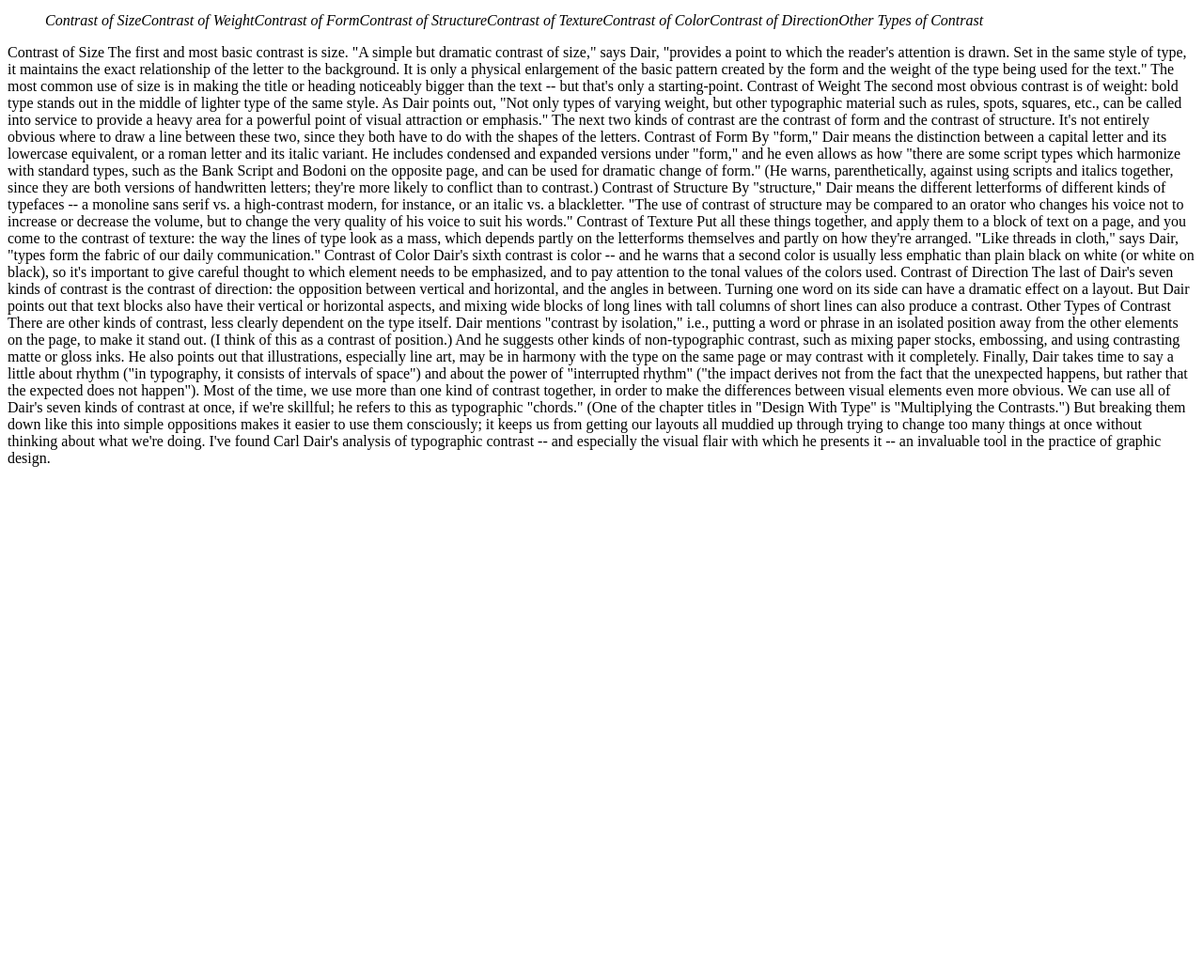
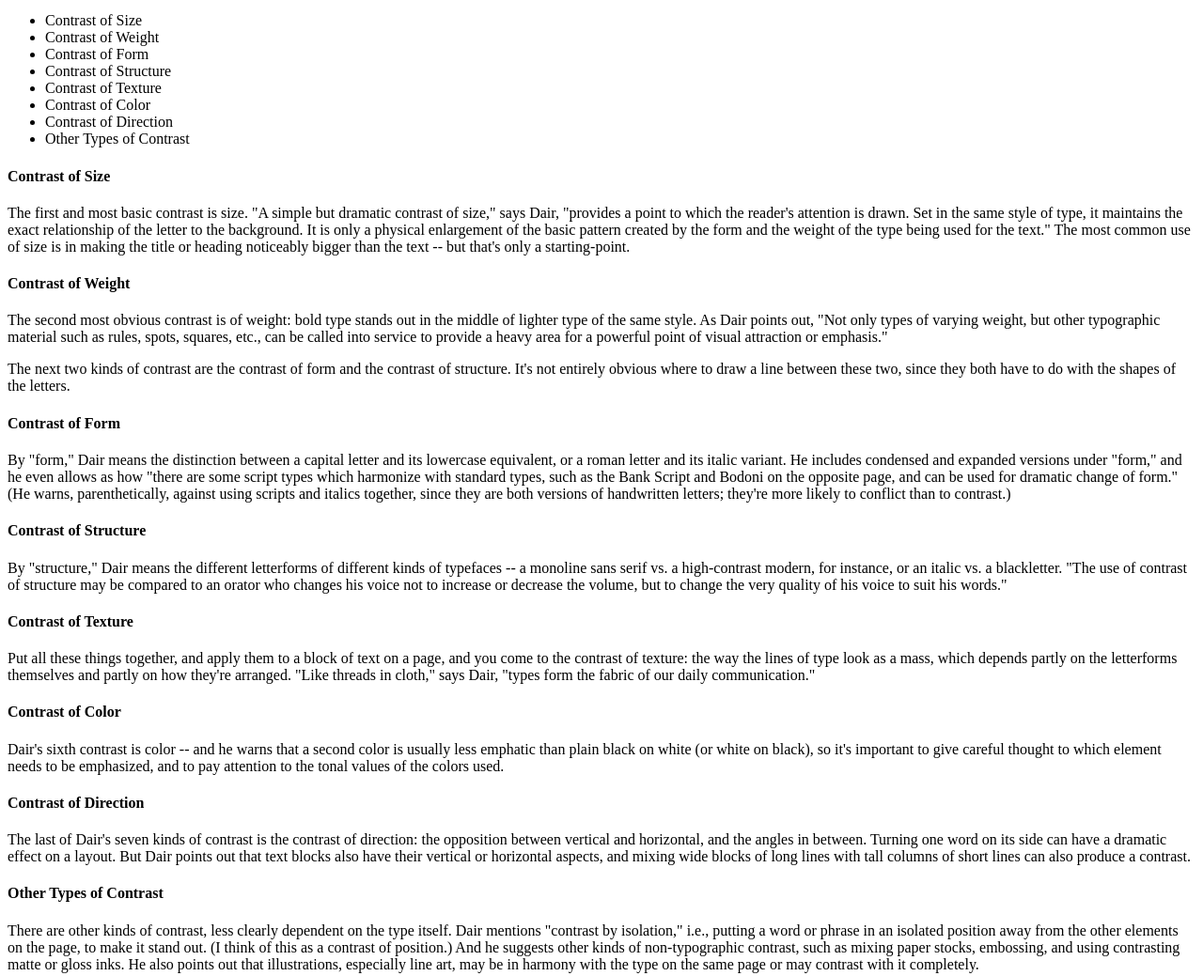
Before and after one commit to i-alexis/carl-dair, a plain HTML site: page index.html in a window 1280 px wide. Shown: the part 802-1841 px from the top of the page at 94% size. Before the commit the page ends 1307 px from the top, so only its background shows below. Drawn offline with Linux system fonts and the light colour scheme.

Commit message:
Update index.html

```diff
--- a/index.html
+++ b/index.html
@@ -16,48 +16,39 @@
         <h3>Seven Kinds of Contrast</h3>
         <p>Dair first explains the "elements of harmony" (a consistent relationship between the black strokes of the letters on a page and the space around them; and any rules, frames, or decorations being similar in style to the type), then goes on to show seven different kinds of contrast. He emphasizes that in any kind of differentiation, it's important to make the contrast obvious -- not just a slight change, an almost imperceptible variation, but a really big, obvious difference between the contrasting elements.</p>
             <ul>
-                <i>Contrast of Size</i><i>Contrast of Weight</i><i>Contrast of Form</i><i>Contrast of Structure</i><i>Contrast of Texture</i><i>Contrast of Color</i><i>Contrast of Direction</i><i>Other Types of Contrast</i>
+                <li>Contrast of Size</li>
+                <li>Contrast of Weight</li>
+                <li>Contrast of Form</li>
+                <li>Contrast of Structure</li>
+                <li>Contrast of Texture</li>
+                <li>Contrast of Color</li>
+                <li>Contrast of Direction</li>
+                <li>Other Types of Contrast</li>
             </ul>
-
-
-Contrast of Size
-
-The first and most basic contrast is size. "A simple but dramatic contrast of size," says Dair, "provides a point to which the reader's attention is drawn. Set in the same style of type, it maintains the exact relationship of the letter to the background. It is only a physical enlargement of the basic pattern created by the form and the weight of the type being used for the text." The most common use of size is in making the title or heading noticeably bigger than the text -- but that's only a starting-point.
-
-Contrast of Weight
-
-The second most obvious contrast is of weight: bold type stands out in the middle of lighter type of the same style. As Dair points out, "Not only types of varying weight, but other typographic material such as rules, spots, squares, etc., can be called into service to provide a heavy area for a powerful point of visual attraction or emphasis."
-
-The next two kinds of contrast are the contrast of form and the contrast of structure. It's not entirely obvious where to draw a line between these two, since they both have to do with the shapes of the letters.
-
-
-Contrast of Form
-
-By "form," Dair means the distinction between a capital letter and its lowercase equivalent, or a roman letter and its italic variant. He includes condensed and expanded versions under "form," and he even allows as how "there are some script types which harmonize with standard types, such as the Bank Script and Bodoni on the opposite page, and can be used for dramatic change of form." (He warns, parenthetically, against using scripts and italics together, since they are both versions of handwritten letters; they're more likely to conflict than to contrast.)
-
-Contrast of Structure
-
-By "structure," Dair means the different letterforms of different kinds of typefaces -- a monoline sans serif vs. a high-contrast modern, for instance, or an italic vs. a blackletter. "The use of contrast of structure may be compared to an orator who changes his voice not to increase or decrease the volume, but to change the very quality of his voice to suit his words."
-
-Contrast of Texture
-
-Put all these things together, and apply them to a block of text on a page, and you come to the contrast of texture: the way the lines of type look as a mass, which depends partly on the letterforms themselves and partly on how they're arranged. "Like threads in cloth," says Dair, "types form the fabric of our daily communication."
-
-
-Contrast of Color
-
-Dair's sixth contrast is color -- and he warns that a second color is usually less emphatic than plain black on white (or white on black), so it's important to give careful thought to which element needs to be emphasized, and to pay attention to the tonal values of the colors used.
-
-Contrast of Direction
-
-The last of Dair's seven kinds of contrast is the contrast of direction: the opposition between vertical and horizontal, and the angles in between. Turning one word on its side can have a dramatic effect on a layout. But Dair points out that text blocks also have their vertical or horizontal aspects, and mixing wide blocks of long lines with tall columns of short lines can also produce a contrast.
-
-Other Types of Contrast
-
-There are other kinds of contrast, less clearly dependent on the type itself. Dair mentions "contrast by isolation," i.e., putting a word or phrase in an isolated position away from the other elements on the page, to make it stand out. (I think of this as a contrast of position.) And he suggests other kinds of non-typographic contrast, such as mixing paper stocks, embossing, and using contrasting matte or gloss inks. He also points out that illustrations, especially line art, may be in harmony with the type on the same page or may contrast with it completely.
-
-Finally, Dair takes time to say a little about rhythm ("in typography, it consists of intervals of space") and about the power of "interrupted rhythm" ("the impact derives not from the fact that the unexpected happens, but rather that the expected does not happen").
-
-Most of the time, we use more than one kind of contrast together, in order to make the differences between visual elements even more obvious. We can use all of Dair's seven kinds of contrast at once, if we're skillful; he refers to this as typographic "chords." (One of the chapter titles in "Design With Type" is "Multiplying the Contrasts.") But breaking them down like this into simple oppositions makes it easier to use them consciously; it keeps us from getting our layouts all muddied up through trying to change too many things at once without thinking about what we're doing. I've found Carl Dair's analysis of typographic contrast -- and especially the visual flair with which he presents it -- an invaluable tool in the practice of graphic design.
+        <h4>Contrast of Size</h4>
+        <p>The first and most basic contrast is size. "A simple but dramatic contrast of size," says Dair, "provides a point to which the reader's attention is drawn. Set in the same style of type, it maintains the exact relationship of the letter to the background. It is only a physical enlargement of the basic pattern created by the form and the weight of the type being used for the text." The most common use of size is in making the title or heading noticeably bigger than the text -- but that's only a starting-point.</p>
+        <h4>Contrast of Weight</h4>
+        <p>The second most obvious contrast is of weight: bold type stands out in the middle of lighter type of the same style. As Dair points out, "Not only types of varying weight, but other typographic material such as rules, spots, squares, etc., can be called into service to provide a heavy area for a powerful point of visual attraction or emphasis."
+        </p>
+        <p>The next two kinds of contrast are the contrast of form and the contrast of structure. It's not entirely obvious where to draw a line between these two, since they both have to do with the shapes of the letters.
+        </p>
+        <h4>Contrast of Form</h4>
+        <p>By "form," Dair means the distinction between a capital letter and its lowercase equivalent, or a roman letter and its italic variant. He includes condensed and expanded versions under "form," and he even allows as how "there are some script types which harmonize with standard types, such as the Bank Script and Bodoni on the opposite page, and can be used for dramatic change of form." (He warns, parenthetically, against using scripts and italics together, since they are both versions of handwritten letters; they're more likely to conflict than to contrast.)
+        </p>
+        <h4>Contrast of Structure</h4>
+        <p>By "structure," Dair means the different letterforms of different kinds of typefaces -- a monoline sans serif vs. a high-contrast modern, for instance, or an italic vs. a blackletter. "The use of contrast of structure may be compared to an orator who changes his voice not to increase or decrease the volume, but to change the very quality of his voice to suit his words."
+        </p>
+        <h4>Contrast of Texture</h4>
+        <p>Put all these things together, and apply them to a block of text on a page, and you come to the contrast of texture: the way the lines of type look as a mass, which depends partly on the letterforms themselves and partly on how they're arranged. "Like threads in cloth," says Dair, "types form the fabric of our daily communication."
+        </p>
+        <h4>Contrast of Color</h4>
+        <p>Dair's sixth contrast is color -- and he warns that a second color is usually less emphatic than plain black on white (or white on black), so it's important to give careful thought to which element needs to be emphasized, and to pay attention to the tonal values of the colors used.
+        </p>
+        <h4>Contrast of Direction</h4>
+        <p>The last of Dair's seven kinds of contrast is the contrast of direction: the opposition between vertical and horizontal, and the angles in between. Turning one word on its side can have a dramatic effect on a layout. But Dair points out that text blocks also have their vertical or horizontal aspects, and mixing wide blocks of long lines with tall columns of short lines can also produce a contrast.</p>
+        <h4>Other Types of Contrast</h4>
+        <P>There are other kinds of contrast, less clearly dependent on the type itself. Dair mentions "contrast by isolation," i.e., putting a word or phrase in an isolated position away from the other elements on the page, to make it stand out. (I think of this as a contrast of position.) And he suggests other kinds of non-typographic contrast, such as mixing paper stocks, embossing, and using contrasting matte or gloss inks. He also points out that illustrations, especially line art, may be in harmony with the type on the same page or may contrast with it completely.</P>
+        <p>Finally, Dair takes time to say a little about rhythm ("in typography, it consists of intervals of space") and about the power of "interrupted rhythm" ("the impact derives not from the fact that the unexpected happens, but rather that the expected does not happen").</p>
+        <p>Most of the time, we use more than one kind of contrast together, in order to make the differences between visual elements even more obvious. We can use all of Dair's seven kinds of contrast at once, if we're skillful; he refers to this as typographic "chords." (One of the chapter titles in "Design With Type" is "Multiplying the Contrasts.") But breaking them down like this into simple oppositions makes it easier to use them consciously; it keeps us from getting our layouts all muddied up through trying to change too many things at once without thinking about what we're doing. I've found Carl Dair's analysis of typographic contrast -- and especially the visual flair with which he presents it -- an invaluable tool in the practice of graphic design.</p>
     </body>
 </html>
```
